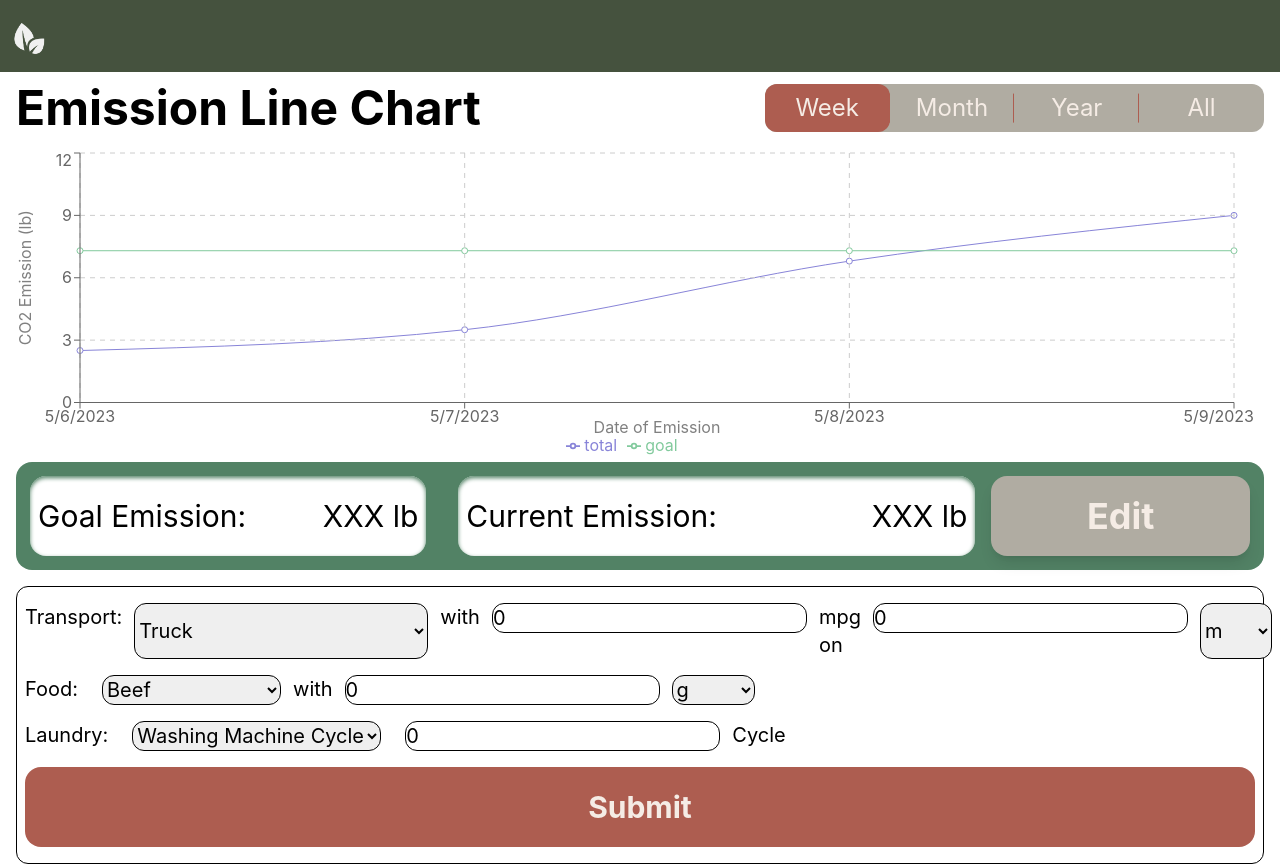
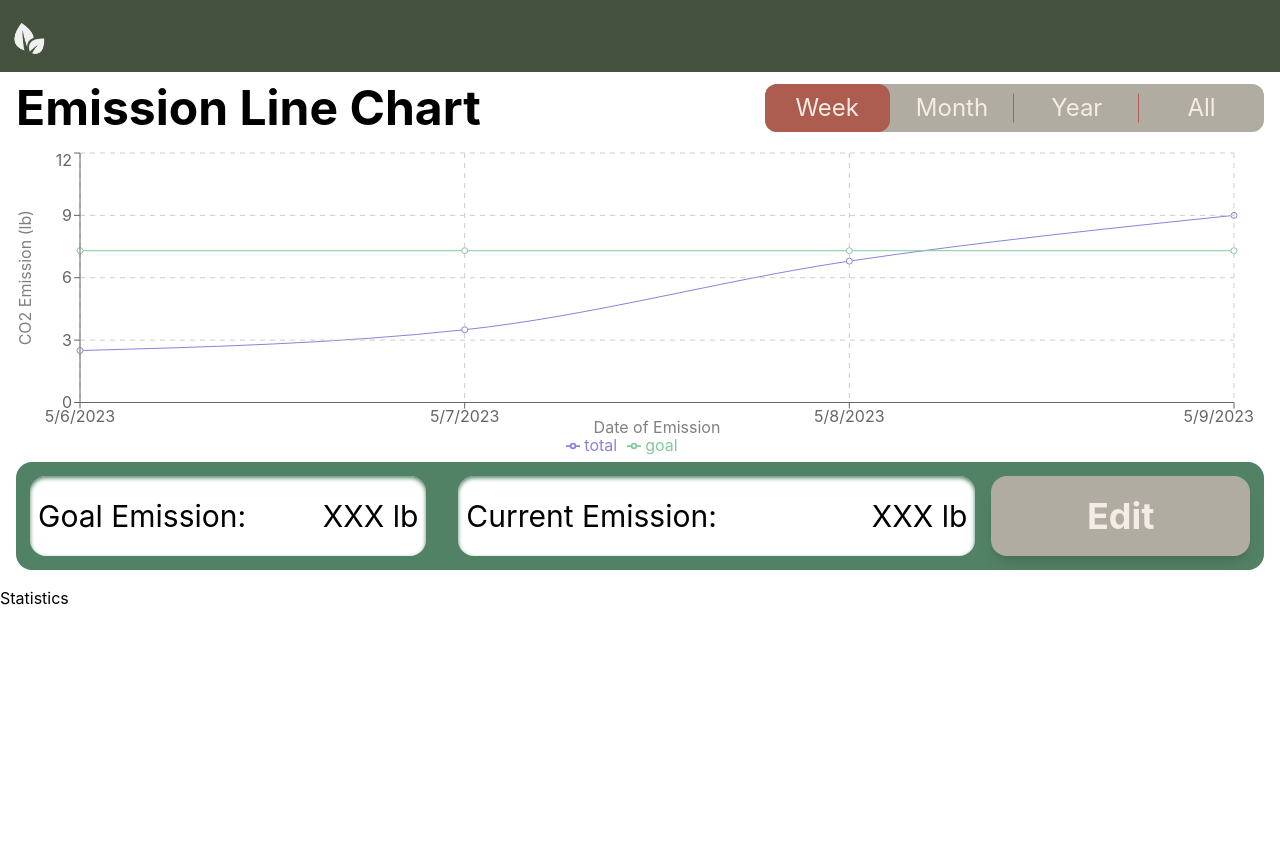
Before and after one commit to TseChapman/NoCO2, a React (Create React App) app: page /NoCO2/dashboard in a window 1280 px wide. After the commit the page ends 800 px from the top, so only its background shows below. Built offline with nearby package versions, Linux system fonts and the light colour scheme.

Commit message:
Add base Statistics Component

```diff
--- a/src/components/Dashboard/Dashboard.js
+++ b/src/components/Dashboard/Dashboard.js
@@ -1,8 +1,8 @@
 import React, { Component } from 'react';
 import '../../index.css';
 import LineGraph from './LineGraph';
-import AddForm from './AddForm';
 import EmissionDetailPanel from './EmissionDetailPanel';
+import Statistics from './Statistics';
 
 export class Dashboard extends Component {
   render() {
@@ -15,7 +15,7 @@ export class Dashboard extends Component {
         <div>
           <LineGraph uid={uid} />
           <EmissionDetailPanel />
-          <AddForm uid={uid} />
+          <Statistics />
         </div>
       </div>
     );
--- /dev/null
+++ b/src/components/Dashboard/Statistics.js
@@ -0,0 +1,17 @@
+function Statistics() {
+  const statistic = [
+    {statistic: "Highest Emission Activity", topic: "Transport", stat: "XX%"},
+    {statistic: "Average Emission", topic: "XXX days", stat: "XXX lb"},
+    {statistic: "Emission Difference", topic: "Previous day", stat: "- XXX lb"}
+  ]
+
+  return (
+    <div>
+      <div>
+        Statistics
+      </div>
+    </div>
+  );
+}
+
+export default Statistics;
```
